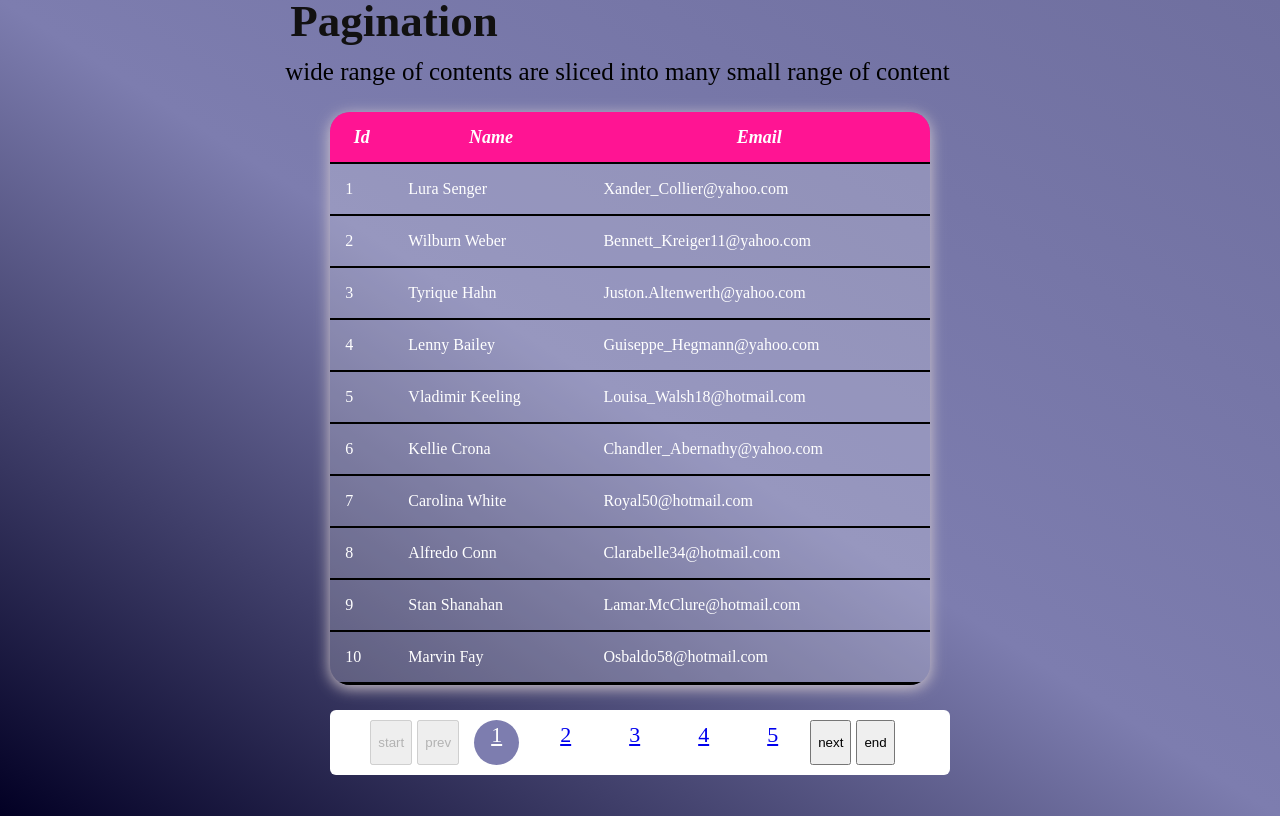
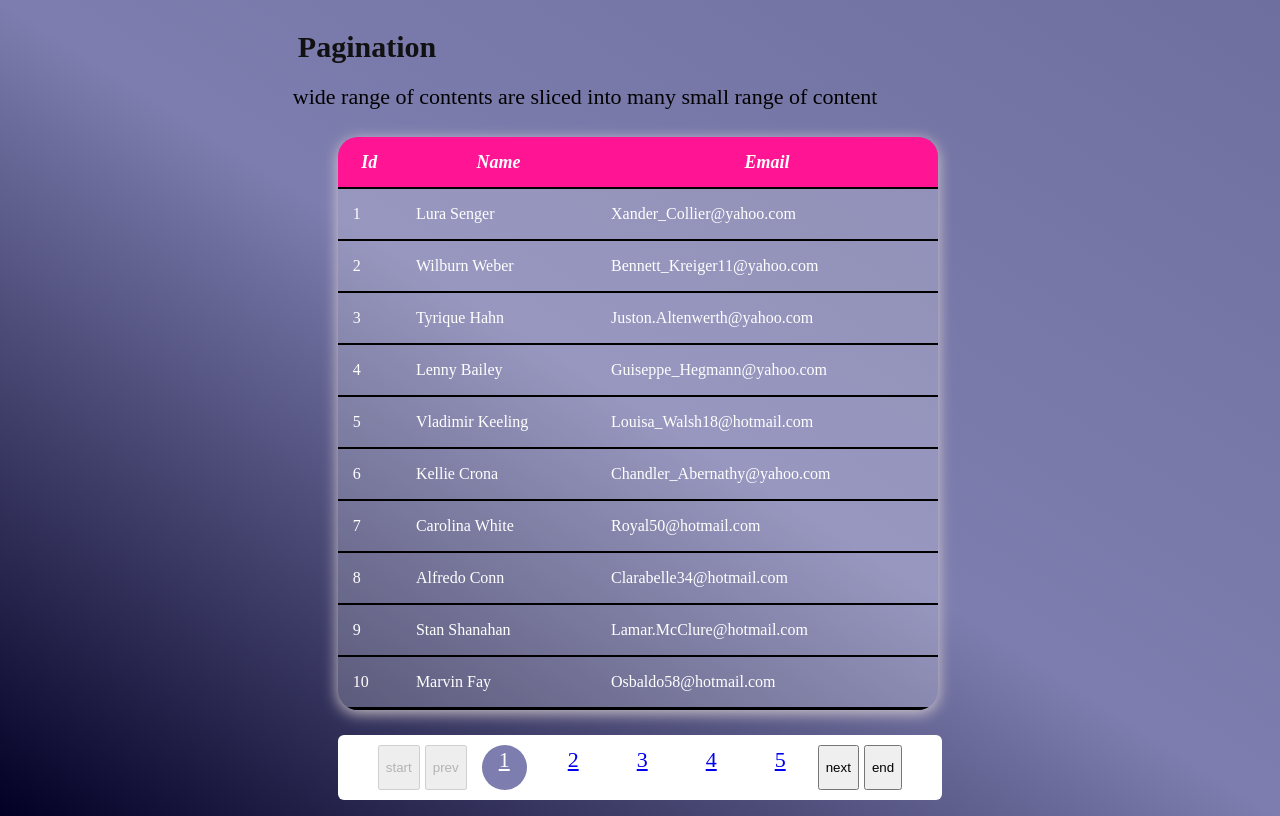
Before and after one commit to sruthiganesan11/Projects, a plain HTML site: page Dom-pagination/index.html in a window 1280 px wide. Drawn offline with Linux system fonts and the light colour scheme.

Commit message:
calsi and pagination

```diff
--- a/Dom-calculator/style.css
+++ b/Dom-calculator/style.css
@@ -11,13 +11,13 @@
   display: flex;
   position: relative;
   top: -20px;
-  font-size: 35px;
+  font-size: 26px;
 
 }
 
 #description {
   margin: 10px;
-  font-size: 25px;
+  font-size: 21px;
   height: 100px;
   width: 250px;
   position: relative;
--- a/Dom-pagination/style.css
+++ b/Dom-pagination/style.css
@@ -1,8 +1,8 @@
 #title {
   color: rgb(18, 17, 17);
-  font-size: 45px;
+  font-size: 30px;
   font-weight: bold;
-  margin-top: -30px;
+  margin-top: 20px;
   margin-left: -40px;
 }
 
@@ -10,7 +10,7 @@
   margin-top: 30px;
   margin-bottom: 30px;
   font-weight: 500;
-  font-size: 25px;
+  font-size: 22px;
   margin-left: -45px;
 }
 
```
